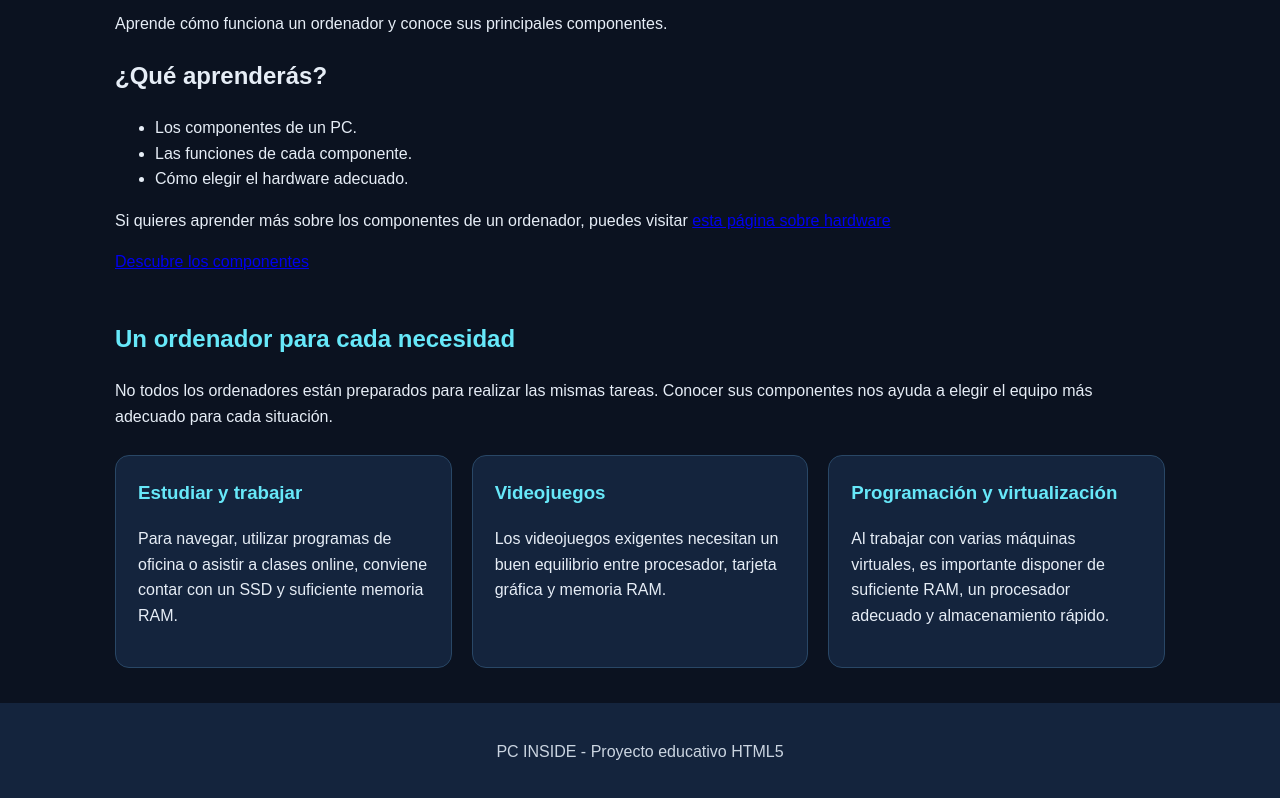
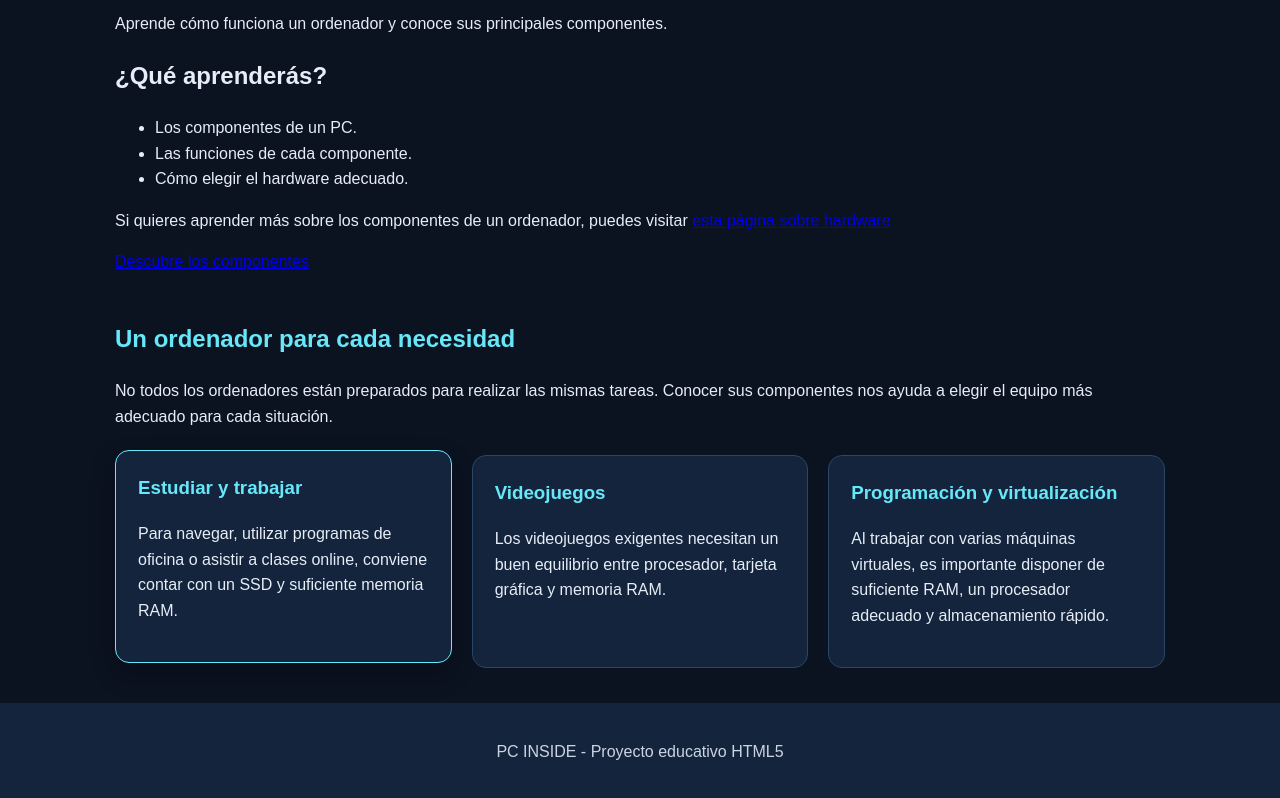
Before and after one commit to lucasgutilos-cell/PC-INSIDE, a plain HTML site: page index.html in a window 1280 px wide. In both pictures the pointer is over the element 283 px from the left and 1351 px from the top of the page. Shown: the part 790-1588 px from the top of the page. Drawn offline with Linux system fonts and the light colour scheme.

Commit message:
Añadidos efectos hover y transiciones a las tarjetas

```diff
--- a/css/styles.css
+++ b/css/styles.css
@@ -154,3 +154,19 @@ tr:nth-child(even) {
 .grid-componentes strong {
     color: #a5f3fc;
 }
+
+/* EFECTOS EN LAS TARJETAS */
+
+.tarjetas article,
+.grid-componentes article {
+    transition: transform 0.25s ease,
+                border-color 0.25s ease,
+                box-shadow 0.25s ease;
+}
+
+.tarjetas article:hover,
+.grid-componentes article:hover {
+    transform: translateY(-5px);
+    border-color: #67e8f9;
+    box-shadow: 0 10px 24px rgba(0, 0, 0, 0.25);
+}
```
